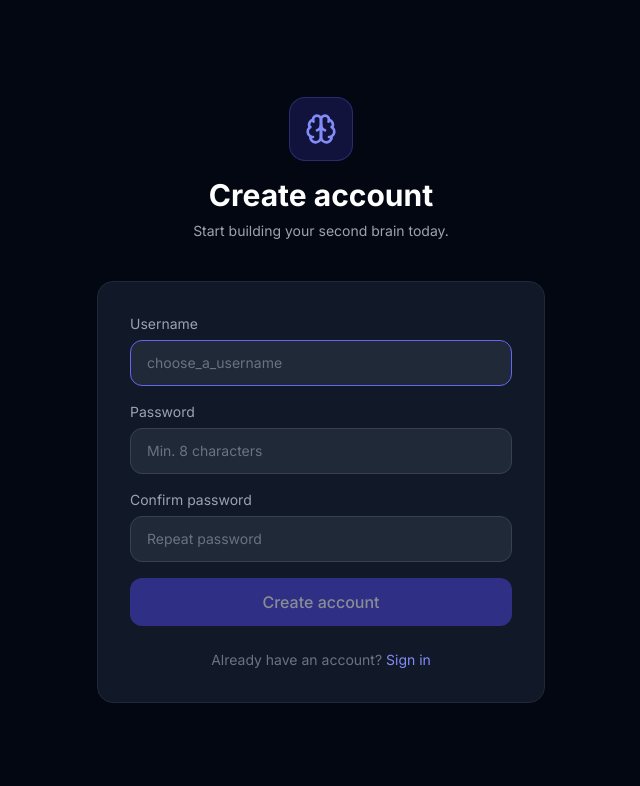
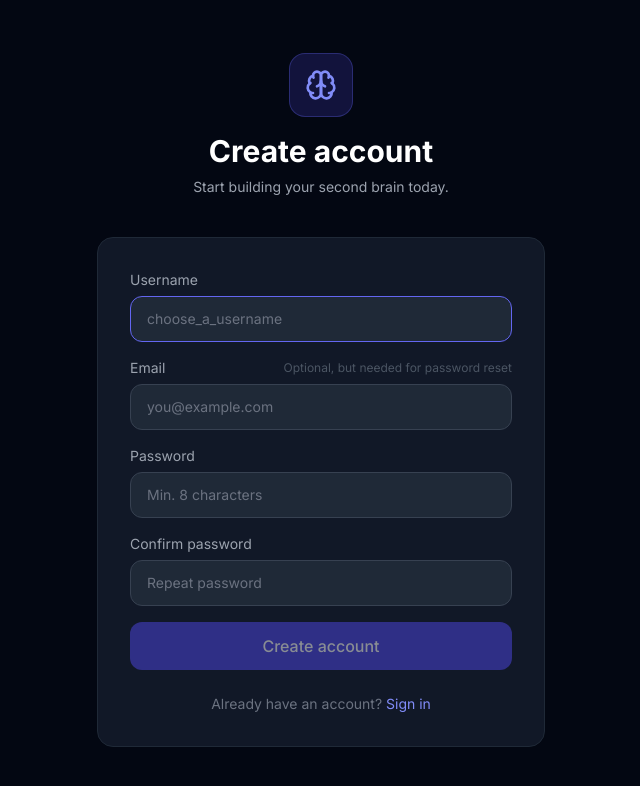
Before and after one commit to bhanuchukka2005-spec/second-brain, a React (Vite) app in the folder second-brain-frontend/: page /register in a window 1280 px wide. Shown: the top 786 px of the page, without its empty margins (319-959 px from the left). Built offline with nearby package versions, Linux system fonts and the light colour scheme; no server answers.

Commit message:
Forgot Password feature added

```diff
--- a/second-brain-frontend/src/pages/RegisterPage.tsx
+++ b/second-brain-frontend/src/pages/RegisterPage.tsx
@@ -5,6 +5,7 @@ import { authApi } from '../api/client'
 
 export function RegisterPage() {
   const [username, setUsername] = useState('')
+  const [email, setEmail] = useState('')
   const [password, setPassword] = useState('')
   const [confirm, setConfirm] = useState('')
   const [loading, setLoading] = useState(false)
@@ -18,11 +19,11 @@ export function RegisterPage() {
     if (password.length < 8) { setError('Password must be at least 8 characters.'); return }
     setLoading(true)
     try {
-      await authApi.register(username, password)
+      await authApi.register(username, password, email.trim() || undefined)
       navigate('/login?registered=1')
     } catch (err: unknown) {
       const status = (err as { response?: { status?: number } })?.response?.status
-      setError(status === 409 ? 'Username already taken.' : 'Registration failed. Try again.')
+      setError(status === 409 ? 'Username or email is already taken.' : 'Registration failed. Try again.')
     } finally {
       setLoading(false)
     }
@@ -53,6 +54,21 @@ export function RegisterPage() {
                 className="w-full px-4 py-3 bg-gray-800 border border-gray-700 rounded-xl text-white text-sm placeholder-gray-500 focus:outline-none focus:border-brand-500"
               />
             </div>
+
+            <div>
+              <div className="flex items-center justify-between mb-1.5">
+                <label className="block text-sm text-gray-400">Email</label>
+                <span className="text-xs text-gray-600">Optional, but needed for password reset</span>
+              </div>
+              <input
+                type="email"
+                value={email}
+                onChange={(e) => setEmail(e.target.value)}
+                placeholder="you@example.com"
+                className="w-full px-4 py-3 bg-gray-800 border border-gray-700 rounded-xl text-white text-sm placeholder-gray-500 focus:outline-none focus:border-brand-500"
+              />
+            </div>
+
             <div>
               <label className="block text-sm text-gray-400 mb-1.5">Password</label>
               <input
@@ -64,6 +80,7 @@ export function RegisterPage() {
                 className="w-full px-4 py-3 bg-gray-800 border border-gray-700 rounded-xl text-white text-sm placeholder-gray-500 focus:outline-none focus:border-brand-500"
               />
             </div>
+
             <div>
               <label className="block text-sm text-gray-400 mb-1.5">Confirm password</label>
               <input
```
